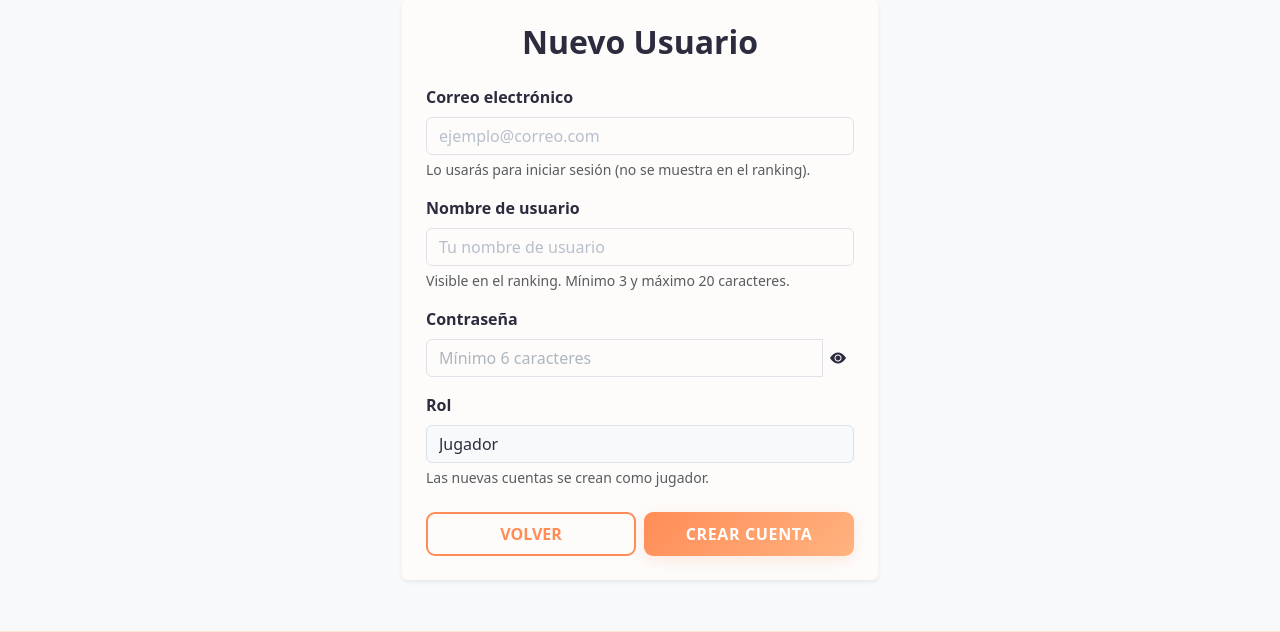
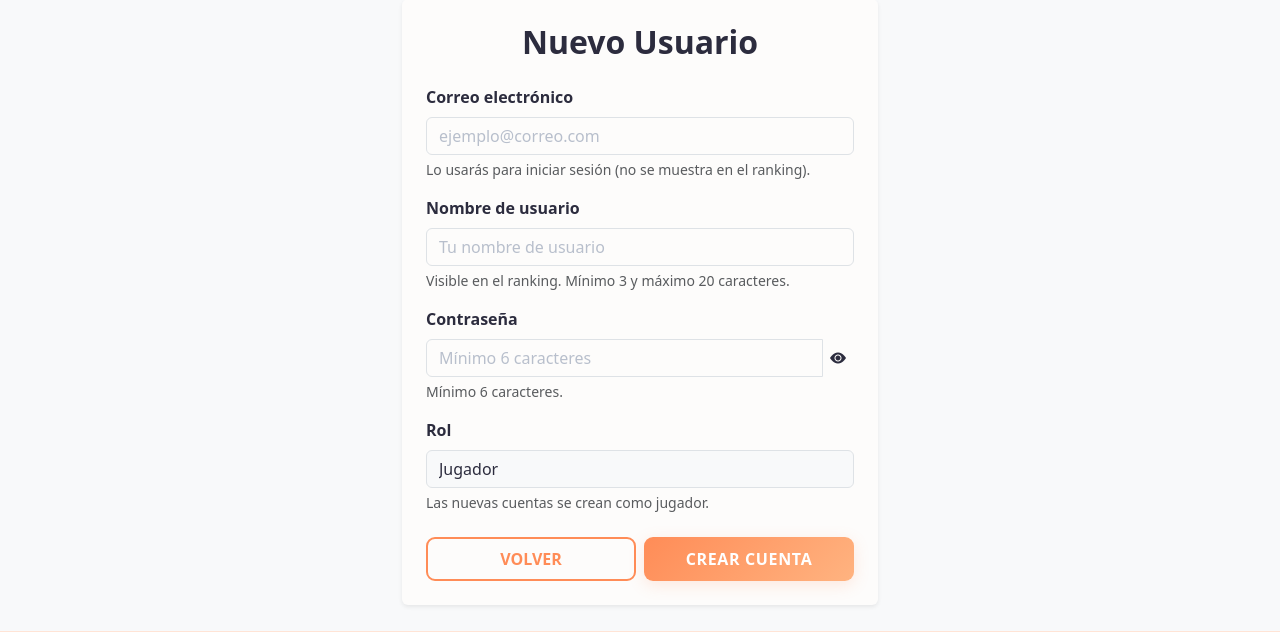
Before and after one commit to rikrd19/DAW2-M7-Proyecto-Final-CLICKA-juego-de-Pistas-, a PHP site: page /pages/register.php in a window 1280 px wide. Shown: the part 104-736 px from the top of the page. Run offline with PHP 8.4, Linux system fonts and the light colour scheme.

Commit message:
Registro: ayuda fija para la longitud mínima de la contraseña
Se añade texto formulario debajo del campo de contraseña y se enlaza la etiqueta al input para que la norma de al menos 6 caracteres siga visible al escribir.

Co-authored-by: Cursor <cursoragent@cursor.com>

```diff
--- a/pages/register.php
+++ b/pages/register.php
@@ -54,15 +54,16 @@ $err = isset($_GET['error']) ? (string) $_GET['error'] : '';
                     <?php endif; ?>
                 </div>
                 <div class="mb-3">
-                    <label class="form-label fw-bold">Contraseña</label>
+                    <label class="form-label fw-bold" for="registerPassword">Contraseña</label>
                     <div class="input-group">
-                        <input type="password" name="password" id="registerPassword" class="form-control password-placeholder" required
+                        <input type="password" name="password" id="registerPassword" class="form-control password-placeholder soft-placeholder" required
                             minlength="6" autocomplete="new-password"
                             placeholder="Mínimo 6 caracteres">
                         <button type="button" class="btn password-toggle-btn px-2" data-password-toggle="#registerPassword" aria-label="Mostrar contraseña">
                             <i class="bi bi-eye-fill"></i>
                         </button>
                     </div>
+                    <div class="form-text">Mínimo 6 caracteres.</div>
                 </div>
                 <div class="mb-4">
                     <label class="form-label fw-bold">Rol</label>
```
